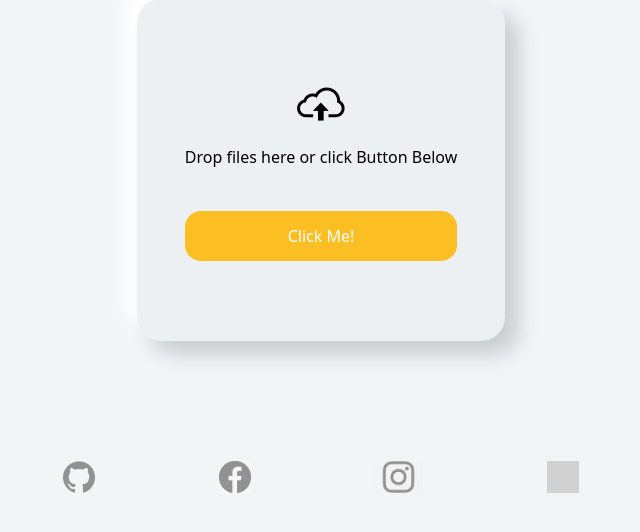
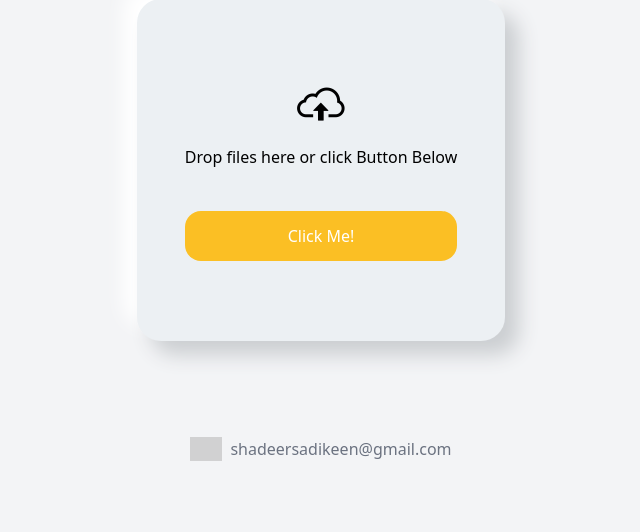
Before and after one commit to shadee22/William, a Django app: page /image/ in a window 1280 px wide. Shown: the part 181-713 px from the top of the page, without its empty margins (319-959 px from the left). Run offline with Django 4.2, Linux system fonts and the light colour scheme; some libraries are stand-ins or nearby versions; grey boxes are pictures that could not be loaded.

Commit message:
edited 2

```diff
--- a/real_estate/urls.py
+++ b/real_estate/urls.py
@@ -27,10 +27,6 @@ urlpatterns = [
     path('result/', views.result, name='result'),
     path('image/' , views.image_page , name="classifier"),
     # path('upload/' , views.image_upload , name="image_upload"),
-
-
-
-
 ]
 urlpatterns += static(settings.MEDIA_URL, document_root=settings.MEDIA_ROOT)
 urlpatterns += static(settings.STATIC_URL, document_root=settings.STATIC_ROOT)
--- a/static/classifier.css
+++ b/static/classifier.css
@@ -159,6 +159,7 @@
     border: 7px solid #000000;
     border-radius: 15px;
 }
+
 #loader2{
   position: absolute;
     top: -6.6em;
@@ -168,6 +169,7 @@
     border-radius: 1em;
     font-size: 1.1em;
 }
+
 .progress .color{
   position: absolute;
   background-color: #838080;
@@ -176,6 +178,43 @@
   border-radius: 15px;
   animation: progress 1s infinite linear;
 }
+
+footer a{
+
+  transition: all 1s ;
+
+}
+
+footer a:hover{
+	animation: scale-up-center 0.4s cubic-bezier(0.390, 0.575, 0.565, 1.000) both;
+}
+
+/* ----------------------------------------------
+ * Generated by Animista on 2022-9-6 21:35:12
+ * Licensed under FreeBSD License.
+ * See http://animista.net/license for more info.
+ * w: http://animista.net, t: @cssanimista
+ * ---------------------------------------------- */
+
+/**
+ * ----------------------------------------
+ * animation scale-up-center
+ * ----------------------------------------
+ */
+ @keyframes scale-up-center {
+  0% {
+    transform: scale(1);
+  }
+  50%{
+    transform: scale(1.2);
+  }
+  100% {
+    transform: scale(1);
+  }
+}
+
+
+
 @keyframes progress{
   0%{
     width: 10%;
@@ -183,15 +222,6 @@
   100%{
       width: 100%;
   }
-}
-
-
-
-.icons img:hover{
-  animation: rotate-center 0.4s ease-in-out both;
-}
-#result ul{
-  padding: 0px;
 }
 
 
@@ -208,6 +238,10 @@
 #tooltip_rocket{
   height: 2em;
   cursor: pointer;
+  transition: all 0.5s ;
+}
+#tooltip_rocket:hover{
+  height: 3em;
 }
 
 
--- a/templates/classfier.html
+++ b/templates/classfier.html
@@ -12,11 +12,12 @@
     <link rel="shortcut icon" type="image/png" href="{% static 'icons/fav.png' %}"/>
 
 </head>
+
 <body class="bg-gray-100">
 
     <navbar class="grid grid-cols-5 font-bold text-black">
         <div class="grid items-center justify-center  ">
-            <a href =" {% url 'classifier' %}">
+            <a href =" {% url 'home' %}">
             <img  class ='lg:h-10  sm:h-16'id = "tooltip_rocket" src="{%static 'icons/startup.png' %}">
             </a>
         </div>
@@ -26,7 +27,7 @@
 
         </div>
         <div id='name' class='slide-in font-xs  items-center   w-full text-sm  flex font-light   '>
-            <span class='font-bold'> Shadeer sadikeen</span>
+            <span class='font-bold'> Shadeer sadikeen </span>
         </div>
     </navbar>
 
@@ -84,22 +85,29 @@
         <div class="color"></div>
         {% comment %} <div id ="loader">Hurray! simply trying to recognize the visual...</div>
         <div id ="loader2">Hurray! simply trying to recognize the visual...</div>
-
     </div> {% endcomment %}
-
 
     {% comment %} <button id="submitBtn"   class="btn btn-success">Classify</button> {% endcomment %}
     </div>
-    <footer class = 'flex align-center lg:w-screen   justify-center'>
-        <div class="icons flex items-center my-6 justify-around lg:w-2/4 sm:w-3/4">
-            <a href="https://github.com/shadee22" target="_blank"><img class= "opacity-40 lg:h-8 lg:w-8  sm:h-20 sm:w-full " src={%static 'icons/git.jpg' %}></a>
-            <a href="https://www.facebook.com/shadeer.sadikeen/"target="_blank"><img class= "opacity-40 lg:h-8 lg:w-8 sm:h-20 sm:w-full " src={%static 'icons/fb.png' %}></a>
-            <a href="https://www.instagram.com/sl_programmer/" target="_blank"><img  class= "opacity-40 object-contain  lg:h-8 lg:w-full sm:h-24 sm:w-full " src={%static 'icons/insta.png' %}></a>
-            <a href="https://www.linkedin.com/in/shadeer-/" target="_blank"><img class= "opacity-40 lg:h-8 lg:w-8 sm:h-20 sm:w-full " src={%static 'icons/link.png' %}></a>
+    {% comment %} <footer class = 'flex align-center lg:w-2/4 sm:w-52  justify-center'>
+        <div class="icons flex items-center my-6 justify-around ">
+            <a href="https://github.com/shadee22" target="_blank"><img class= "opacity-40 lg:h-8 lg:w-8 w-28  sm:h-20  " src={%static 'icons/git.jpg' %}></a>
+            <a href="https://www.facebook.com/shadeer.sadikeen/"target="_blank"><img class= "opacity-40 lg:h-8 w-52 lg:w-8 sm:h-20 sm:w-full " src={%static 'icons/fb.png' %}></a>
+            <a href="https://www.instagram.com/sl_programmer/" target="_blank"><img  class= "opacity-40  w-32  lg:h-8 lg:w-full sm:h-24 sm:w-full " src={%static 'icons/insta.png' %}></a>
+            <a href="https://www.linkedin.com/in/shadeer-/" target="_blank"><img class= "opacity-40 lg:h-8 lg:w-8  w-52 sm:h-20 sm:w-full " src={%static 'icons/link.png' %}></a>
         </div>
+    </footer>  {% endcomment %}
+
+    <footer class=' centered '>
+        <a href="mailto:shadeersadikeen@gmail.com" class="cursor-pointer centered text-gray-500" target="_blank">
+        <span>
+            <img class= "h-6 opacity-40" src={%static 'icons/email.png' %}>
+        </span>
+        <span class="ml-2">
+            shadeersadikeen@gmail.com
+        </span>
+        </a>
     </footer>
-
-
 </body>
 <script src="{% static 'jquery.slim.min.js' %}"></script>
 <script src="{% static 'jquery.min.js' %}"></script>
--- a/templates/index.html
+++ b/templates/index.html
@@ -113,7 +113,7 @@
     </div>
 
     <footer class = 'flex align-center lg:w-screen  justify-center'>
-        <div class="icons flex items-center my-12 justify-around lg:w-2/4 sm:w-3/4">
+        <div class="icons flex items-center my-4     justify-around lg:w-1/4 sm:w-3/4">
             <a href="https://github.com/shadee22" target="_blank"><img class= "opacity-40 lg:h-8 lg:w-8  sm:h-20 sm:w-full " src={%static 'icons/git.jpg' %}></a>
             <a href="https://www.facebook.com/shadeer.sadikeen/"target="_blank"><img class= "opacity-40 lg:h-8 lg:w-8 sm:h-20 sm:w-full " src={%static 'icons/fb.png' %}></a>
             <a href="https://www.instagram.com/sl_programmer/" target="_blank"><img  class= "opacity-40 object-contain  lg:h-8 lg:w-full sm:h-24 sm:w-full " src={%static 'icons/insta.png' %}></a>
```
Also changed, not shown: 2 other files.
